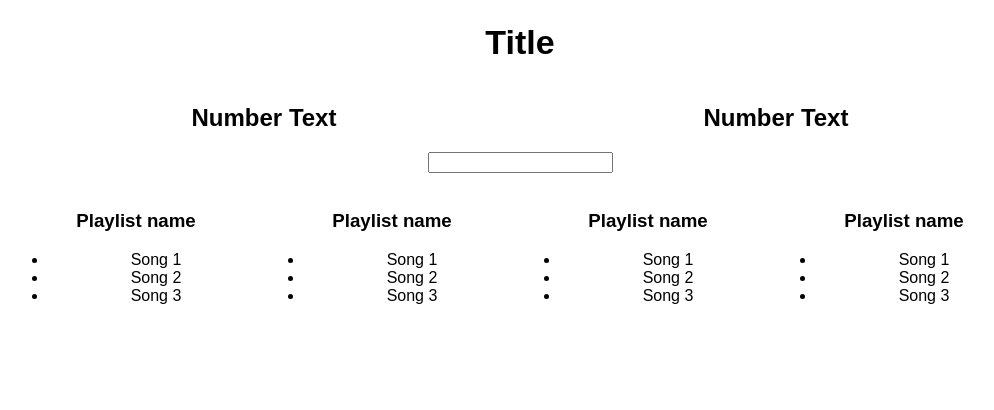
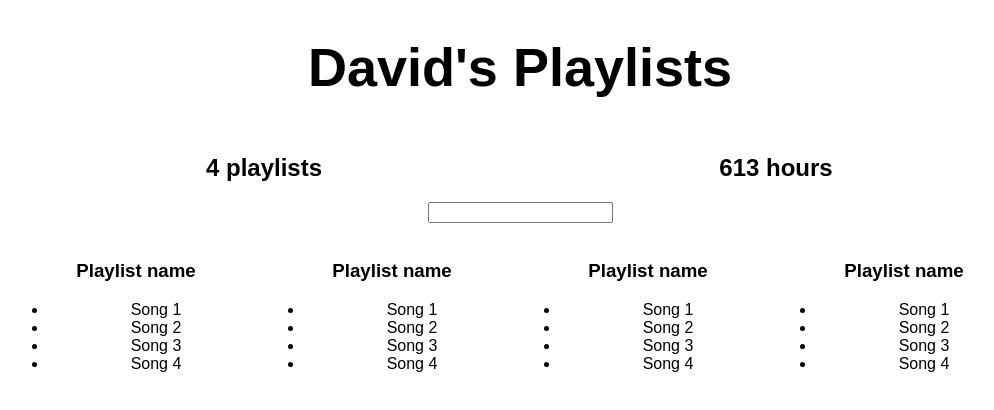
Before and after one commit to papandadz/prvreact, a React (Create React App) app: page / in a window 1280 px wide. Shown: the top 410 px of the page, without its empty margins (120-1114 px from the left). Built offline with nearby package versions, Linux system fonts and the light colour scheme.

Commit message:
Added fake data to title and aggregate counters

```diff
--- a/src/App.js
+++ b/src/App.js
@@ -2,13 +2,73 @@
 import './App.css';
 let defaultStyle={
   color:"black"
+};
+let fakeServerData={
+  user:{
+    name:'David',
+    playlists:[
+      {
+        name: "My favourites",
+        songs: [
+          {name:"It's my life", duration: 1568},
+          {name:"Let it be", duration:3546},
+          {name:"Unchain my heart", duration:1543},
+          {name:"Simply the best", duration:2545}
+        ]
+      },
+       {
+        name: "My favourites",
+        songs: [
+          {name:"It's my life", duration: 1568},
+          {name:"Let it be", duration:3546},
+          {name:"Unchain my heart", duration:1543},
+          {name:"Simply the best", duration:2545}
+        ]
+      },
+       {
+        name: "My favourites",
+        songs: [
+          {name:"It's my life", duration: 1568},
+          {name:"Let it be", duration:3546},
+          {name:"Unchain my heart", duration:1543},
+          {name:"Simply the best", duration:2545}
+        ]
+      },
+       {
+        name: "My favourites",
+        songs: [
+          {name:"It's my life", duration: 1568},
+          {name:"Let it be", duration:3546},
+          {name:"Unchain my heart", duration:1543},
+          {name:"Simply the best", duration:2545}
+        ]
       }
+    ]
+  }
+};
 
-class Aggregate extends Component{
+class PlayListCounter extends Component{
   render(){
     return(
       <div style={{...defaultStyle, width:'40%', display: 'inline-block'}}>
-        <h2>Number Text</h2>
+        <h2>{this.props.playlists.length} playlists</h2>
+      </div>
+    );
+  }
+}
+
+class HoursCounter extends Component{
+  render(){
+    let allSongs=this.props.playlists.reduce((songs, eachPlayList)=>{
+        return songs.concat(eachPlayList.songs)
+    } ,[])
+    let totalDuration= allSongs.reduce((sum,eachSong)=>{
+      return sum+eachSong.duration
+    }
+      ,0)
+    return(
+      <div style={{...defaultStyle, width:'40%', display: 'inline-block'}}>
+        <h2>{Math.round(totalDuration/60)} hours</h2>
       </div>
     );
   }
@@ -31,27 +91,41 @@
       <div style={{...defaultStyle,display:"inline-block", width:'20%'}}>
         <img alt=""/>
         <h3>Playlist name</h3>
-        <ul><li>Song 1</li><li>Song 2</li><li>Song 3</li></ul>
+        <ul><li>Song 1</li><li>Song 2</li><li>Song 3</li><li>Song 4</li></ul>
       </div>
     );
   }
 }
 
 class App extends Component {
+  constructor(){
+    super();
+    this.state={serverData:{}}
+  }
+  componentDidMount(){
+    setTimeout(()=> {
+    this.setState({serverData:fakeServerData});
+  },1000);
+  }
   render() {
     return (
       <div className="App">
-      <h1 style={{...defaultStyle, 'font-size':'34px'}}> Title</h1>
-      <Aggregate/>
-      <Aggregate/>
+        {this.state.serverData.user ?
+          <div>
+          <h1 style={{...defaultStyle, 'font-size':'54px'}}>
+            {this.state.serverData.user.name}'s Playlists
+          </h1>
+          <PlayListCounter playlists={this.state.serverData.user.playlists}/>
+          <HoursCounter playlists={this.state.serverData.user.playlists}/>
           <Filter/>
           <Playlist/>
           <Playlist/>
           <Playlist/>
           <Playlist/>
+        </div> : <h1 style={defaultStyle}>Loading...</h1>
+        }
       </div>
     );
   }
 }
-
 export default App;
```
Lines whose indentation alone changed are shown as unchanged.
